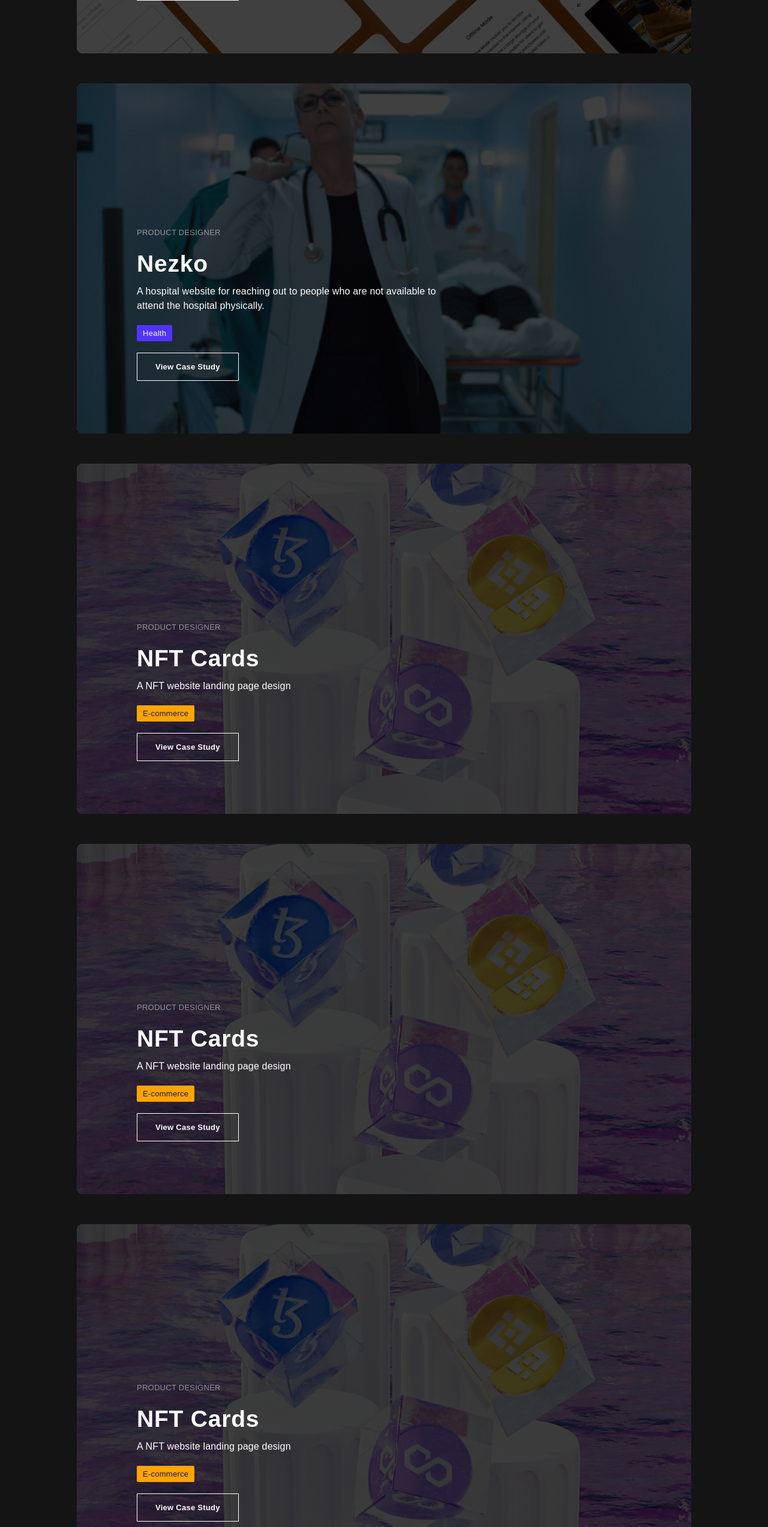
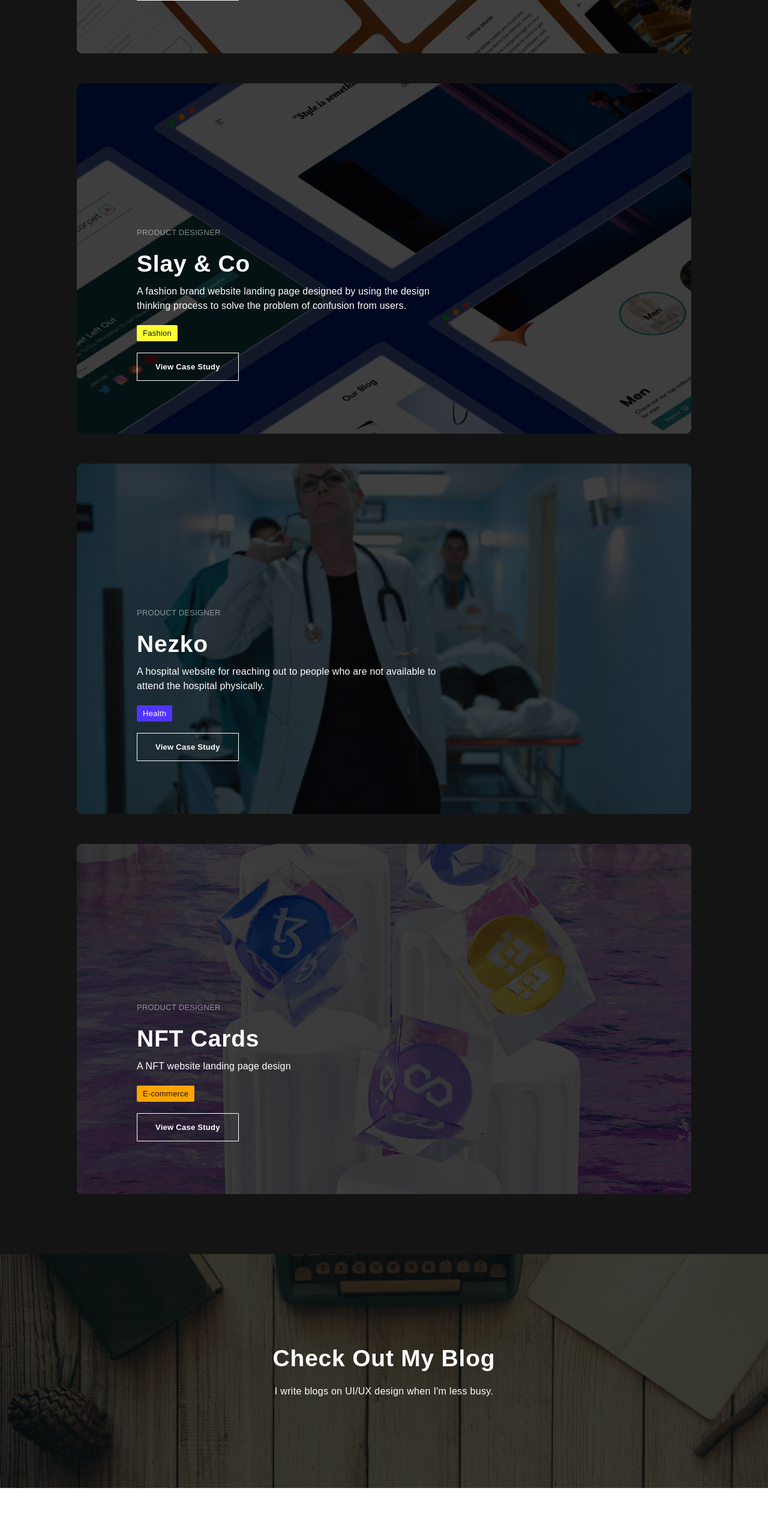
Before and after one commit to Adebesin-Cell/posi, a Next.js app: page / in a window 1280 px wide. Shown: the part 1340-3886 px from the top of the page at 60% size. After the commit the page ends 3821 px from the top, so only its background shows below. Built offline with nearby package versions, Linux system fonts and the light colour scheme; no server answers; a web font is replaced by a local one.

Commit message:
Updating UI

```diff
--- /dev/null
+++ b/components/layout/footer/Footer.js
@@ -0,0 +1,20 @@
+import styles from './Footer.module.scss';
+import background from '../../../assets/images/footer-bg.png';
+
+const Footer = function () {
+  return (
+    <footer
+      className={styles.footer}
+      style={{ backgroundImage: `url(${background.src})` }}
+    >
+      <div className={styles.footer__wrapper}>
+        <h1 className={styles.footer__heading}>Check out my blog</h1>
+        <p className={styles.footer__paragraph}>
+          I write blogs on UI/UX design when I'm less busy.
+        </p>
+      </div>
+    </footer>
+  );
+};
+
+export default Footer;
--- /dev/null
+++ b/components/layout/footer/Footer.module.scss
@@ -0,0 +1,34 @@
+.footer {
+    background-size: cover;
+    margin-top: calc(2 * var(--span-xl));
+    padding-top: calc(3 * var(--span-xl));
+    padding-bottom: calc(3 * var(--span-xl));
+
+    &__wrapper {
+        display: flex;
+        flex-direction: column;
+        align-items: center;
+    }
+
+    &__heading {
+        font-family: var(--Clash-Display);
+        font-size: calc(var(--size-xl) + 7px);
+        font-weight: var(--weight-lg);
+        line-height: 48px;
+        letter-spacing: 0.02em;
+        text-align: center;
+        color: var(--white-900);
+        text-transform: capitalize;
+    }
+
+    &__paragraph {
+        margin-top: var(--span-s);
+        font-family: var(--Satoshi);
+        font-size: var(--size-m);
+        font-weight: var(--weight-sm);
+        line-height: 22px;
+        letter-spacing: 0.02em;
+        text-align: center;
+        color: var(--white-900);
+    }
+}
--- a/components/works/Works.module.scss
+++ b/components/works/Works.module.scss
@@ -3,5 +3,4 @@
     grid-template-columns: 1fr;
     grid-gap: calc(var(--span-xl));
     list-style-type: none;
-    padding-bottom: 60px;
 }
--- a/data/CaseStudy.js
+++ b/data/CaseStudy.js
@@ -1,8 +1,7 @@
 import caseStudy from '../assets/images/caseStudy--0.png';
-// import caseStudyOne from '../assets/images/caseStudy--1.png';
 import caseStudyTwo from '../assets/images/caseStudy--2.png';
 import caseStudyThree from '../assets/images/caseStudy--3.png';
-// import caseStudyOne from "../assets/images/caseStudy--1.png";
+import caseStudyOne from '../assets/images/caseStudy--main.png';
 
 export const CaseStudies = [
   {
@@ -14,23 +13,23 @@ export const CaseStudies = [
     tagBackground: '#FF3434',
     tagColor: '#FFFFFF',
     liveLink: '',
-    caseStudyLink: '/case-study/1',
+    caseStudyLink: 'case-study/1',
     description:
       'A project designed to make shopping easier for its users. Of course, there are lots of online shopping platforms, but it was thought that the need for a shopping platform that would put the needs of its users upfront is needed.',
   },
-  // {
-  //   id: 2,
-  //   title: 'Product Designer',
-  //   name: 'Slay & Co',
-  //   image: caseStudyOne,
-  //   tag: 'Fashion',
-  //   tagBackground: '#FBFF34',
-  //   tagColor: '#141414',
-  //   liveLink: '',
-  //   caseStudyLink: '/case-study/2',
-  //   description:
-  //     'A fashion brand website landing page designed by using the design thinking process  to solve the problem of confusion from users.',
-  // },
+  {
+    id: 2,
+    title: 'Product Designer',
+    name: 'Slay & Co',
+    image: caseStudyOne,
+    tag: 'Fashion',
+    tagBackground: '#FBFF34',
+    tagColor: '#141414',
+    liveLink: '',
+    caseStudyLink: 'case-study/2',
+    description:
+      'A fashion brand website landing page designed by using the design thinking process  to solve the problem of confusion from users.',
+  },
   {
     id: 3,
     title: 'Product Designer',
@@ -40,7 +39,7 @@ export const CaseStudies = [
     tagBackground: '#5034FF',
     tagColor: '#FFFFFF',
     liveLink: '',
-    caseStudyLink: '/case-study/3',
+    caseStudyLink: 'case-study/3',
     description:
       'A hospital website for reaching out to people who are not available to attend the hospital physically.',
   },
@@ -53,31 +52,7 @@ export const CaseStudies = [
     tagBackground: '#FFA500',
     tagColor: '#141414',
     liveLink: '',
-    caseStudyLink: '/case-study/4',
-    description: 'A NFT website landing page design',
-  },
-  {
-    id: 5,
-    title: 'Product Designer',
-    name: 'NFT Cards',
-    image: caseStudyThree,
-    tag: 'E-commerce',
-    tagBackground: '#FFA500',
-    tagColor: '#141414',
-    liveLink: '',
-    caseStudyLink: '/case-study/4',
-    description: 'A NFT website landing page design',
-  },
-  {
-    id: 6,
-    title: 'Product Designer',
-    name: 'NFT Cards',
-    image: caseStudyThree,
-    tag: 'E-commerce',
-    tagBackground: '#FFA500',
-    tagColor: '#141414',
-    liveLink: '',
-    caseStudyLink: '/case-study/4',
+    caseStudyLink: 'case-study/4',
     description: 'A NFT website landing page design',
   },
 ];
--- a/pages/index.js
+++ b/pages/index.js
@@ -6,6 +6,7 @@ import styles from '../styles/Home.module.scss';
 import Intro from '../components/sections/intro/Intro';
 import CaseStudies from '../components/sections/caseStudies/CaseStudies';
 import { useRef } from 'react';
+import Footer from '../components/layout/footer/Footer';
 
 initFirebase();
 
@@ -29,6 +30,7 @@ export default function Home() {
         </Container>
         <Intro onClick={handleClick} />
         <CaseStudies ref={caseStudiesRef} />
+        <Footer />
       </main>
     </>
   );
```
Also changed, not shown: components/ui/button/Button.js (added, +13 -0 lines), components/ui/button/Button.module.scss (added, +9 -0 lines), assets/images/caseStudy--main.png (renamed from assets/images/casestudy--1.png), assets/images/footer-bg.png (added).
